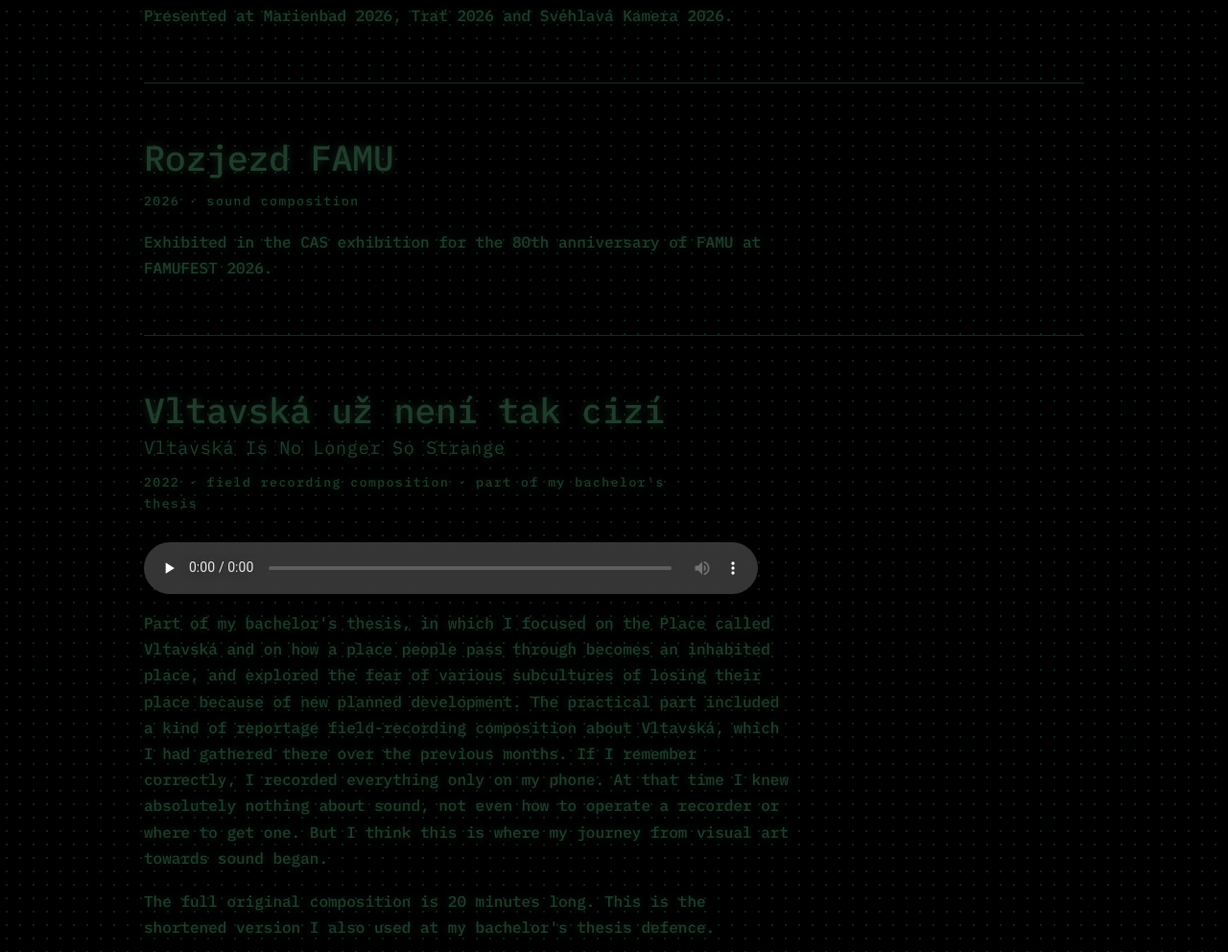
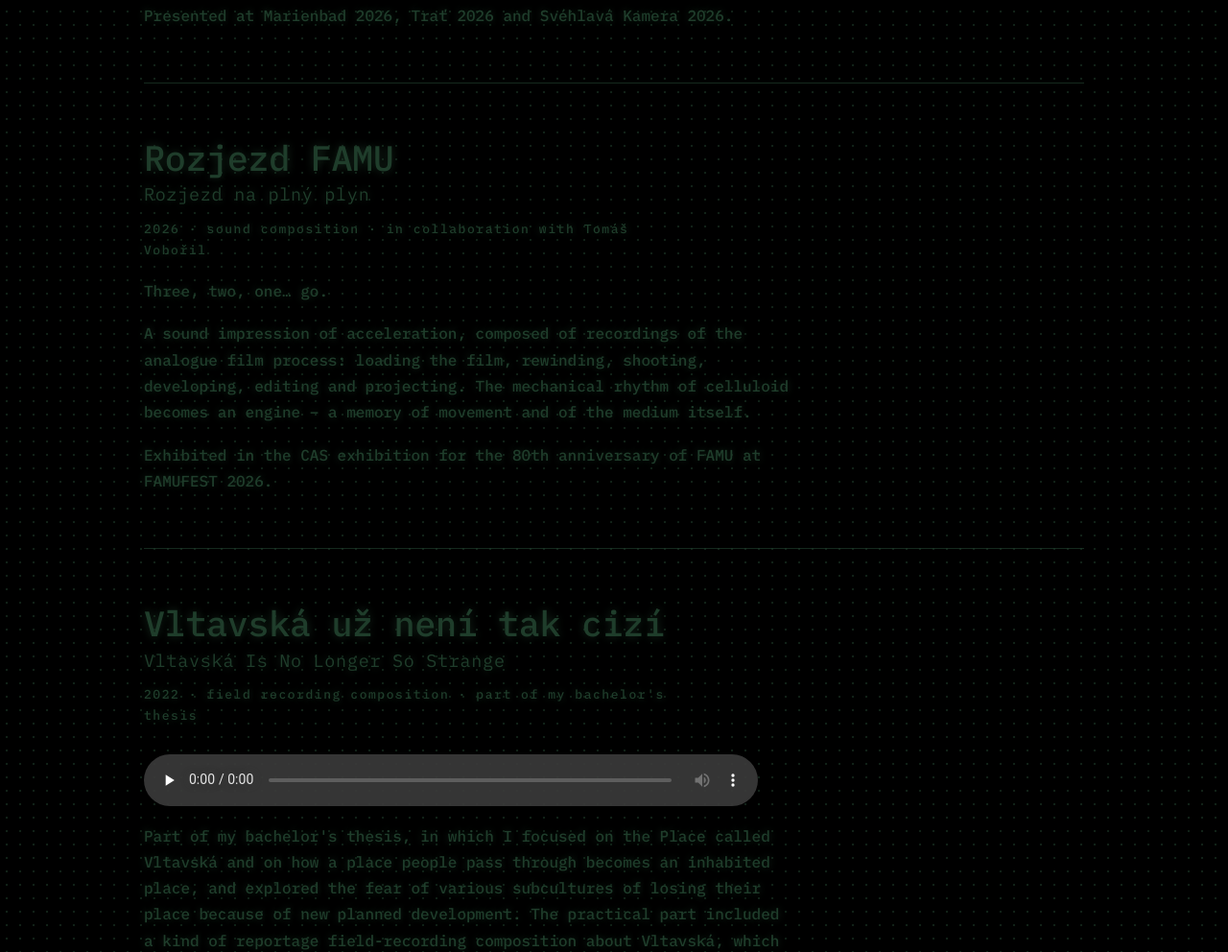
Before and after one commit to AnetHruskaJagsch/AnetaJagschovaSoundArtist, a plain HTML site: page sound-acousmatic.html in a window 1280 px wide. Shown: the part 835-1827 px from the top of the page at 96% size. Drawn offline with Linux system fonts and the light colour scheme.

Commit message:
Enhance Rozjezd FAMU section with translation and details
Added a translation and collaboration credit to the Rozjezd FAMU section, along with a detailed description of the sound composition.

```diff
--- a/sound-acousmatic.html
+++ b/sound-acousmatic.html
@@ -257,8 +257,10 @@
       <p>Presented at Marienbad 2026, Trať 2026 and Svéhlavá Kamera 2026.</p>
     </article>
     <article class="dilo">
-      <h2>Rozjezd FAMU</h2>
-      <p class="meta">2026 · sound composition</p>
+      <h2>Rozjezd FAMU<span class="preklad">Rozjezd na plný plyn</span></h2>
+      <p class="meta">2026 · sound composition · in collaboration with Tomáš Vobořil</p>
+      <p>Three, two, one… go.</p>
+      <p>A sound impression of acceleration, composed of recordings of the analogue film process: loading the film, rewinding, shooting, developing, editing and projecting. The mechanical rhythm of celluloid becomes an engine – a memory of movement and of the medium itself.</p>
       <p>Exhibited in the CAS exhibition for the 80th anniversary of FAMU at FAMUFEST 2026.</p>
     </article>
     <article class="dilo">
```
